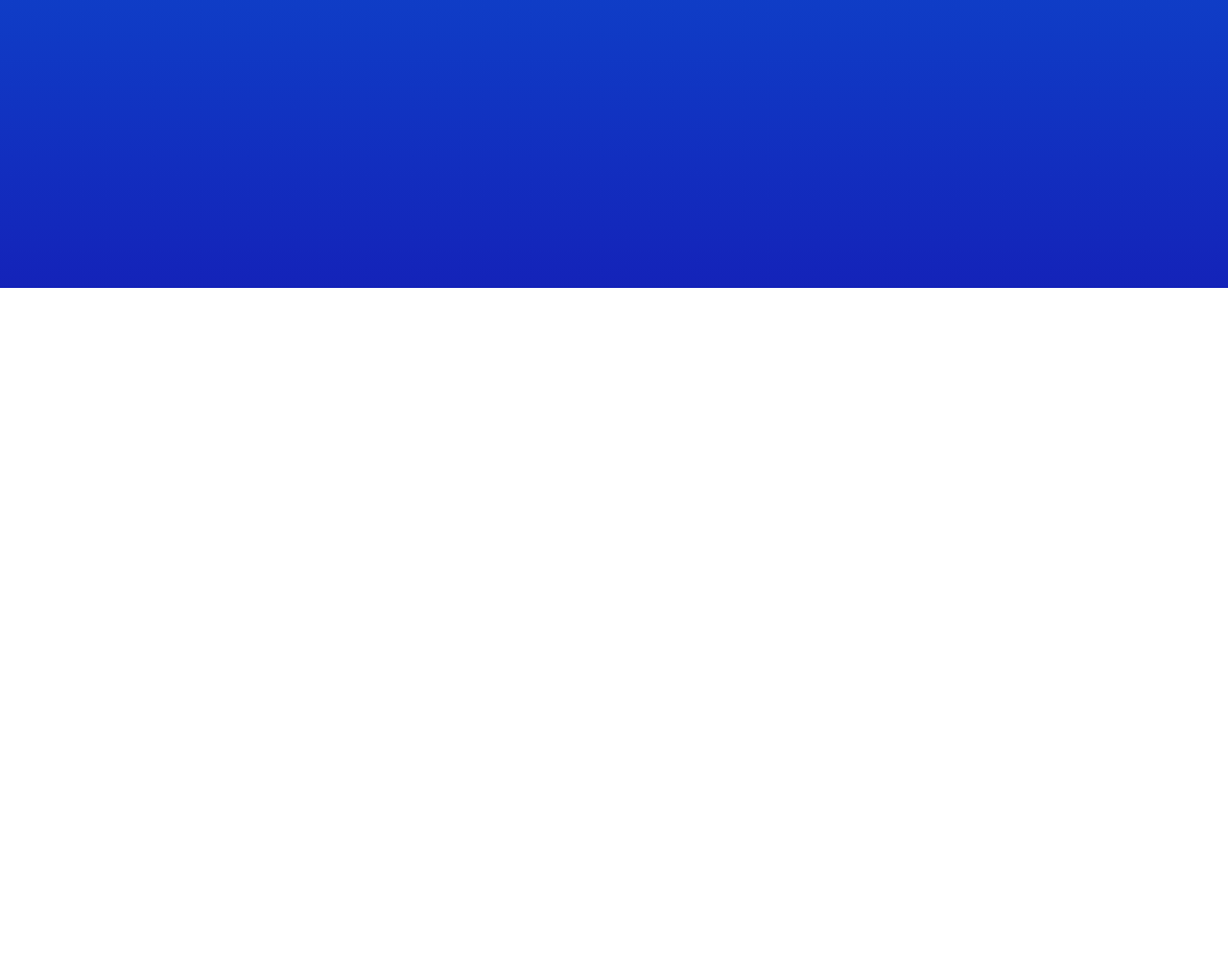
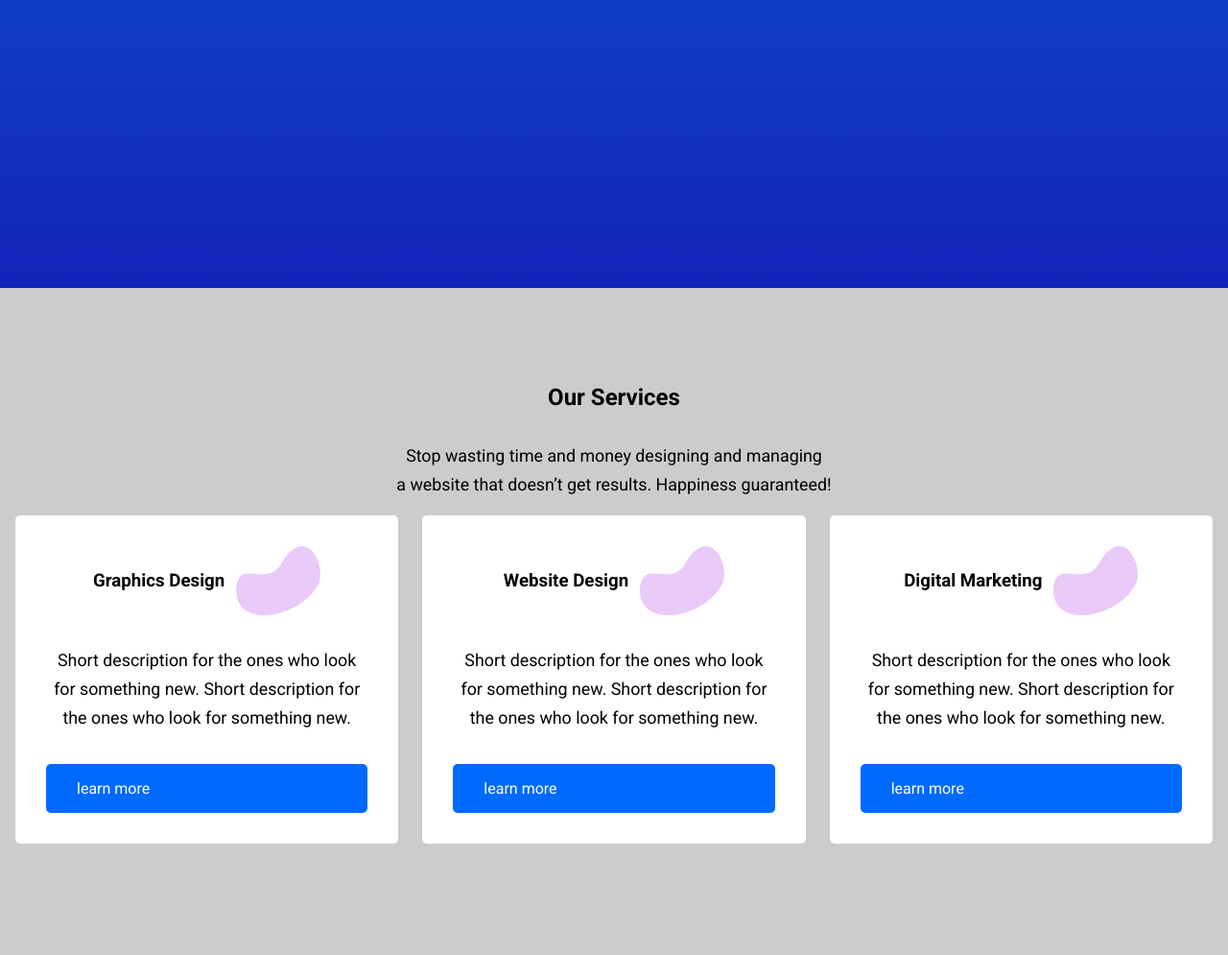
Before and after one commit to custodiobjj97/smash, a plain HTML site: page index.html in a window 1280 px wide. Shown: the part 700-1695 px from the top of the page at 96% size. Before the commit the page ends 1000 px from the top, so only its background shows below. Drawn offline with Linux system fonts and the light colour scheme.

Commit message:
update first

```diff
--- a/css/global/global.css
+++ b/css/global/global.css
@@ -9,6 +9,7 @@
     --color-primary:hsl(215, 100%, 50%);
     --color-white:#fff;
     --color-gradient:linear-gradient(#0c52e7, #0c4ecf, #1423b9);
+    --color-gray:#ccc;
 }
 a{
     text-decoration: none;
--- /dev/null
+++ b/css/service/service.css
@@ -0,0 +1,59 @@
+.service{
+    padding: 100px 0;
+    background-color: var(--color-gray);
+}
+
+.service h2{
+    text-align: center;
+    margin-bottom: 2rem;
+}
+
+.service p{
+    text-align: center;
+    font-size: 1.115rem;
+    line-height: 1.7;
+}
+
+
+.group-box{
+    display: grid;
+    grid-template-columns: 1fr;
+    gap: 22px;
+}
+
+.group-box .box{
+    display: flex;
+
+    flex-direction: column;
+    width: 100%;
+    background-color: var(--color-white);
+    padding: 2rem;
+    border-radius: 5px;
+
+}
+
+.box span{
+    display: flex;
+    align-items: center;
+    justify-content: center;
+    gap: 12px;
+    margin-bottom: 2rem;
+}
+.box p{
+    margin-bottom: 2rem;
+}
+
+.box a{
+    padding: 1rem 2rem;
+    background-color: var(--color-primary);
+    color: var(--color-white);
+    border-radius: 5px;
+}
+@media (min-width:920px){
+    .group-box{
+        padding: 1rem;
+        grid-template-columns: repeat(3,1fr);
+        align-items: center;
+        gap: 25px;
+    }
+}
--- a/css/style.css
+++ b/css/style.css
@@ -6,3 +6,6 @@
 
 /*home*/
 @import "home/home.css";
+
+/*service*/
+@import "service/service.css";
--- a/index.html
+++ b/index.html
@@ -79,6 +79,35 @@
                 </div>
             </div>
         </section>
+        <!--service-->
+        <section class="service">
+            <h2>Our Services</h2>
+            <p>Stop wasting time and money designing and managing <br>
+            a website that doesn’t get results. Happiness guaranteed!</p>
+            <div class="group-box">
+                <div class="box">
+                    <span><h3>Graphics Design </h3><img src="images/f-shape-1.svg" alt=""></span>
+                    <p>Short description for the ones who look for something new. Short description for the ones who look for something new.</p>
+                    <a href="#">learn more</a>
+                </div>
+                <div class="box">
+                    <span>
+                        <h3>Website Design </h3><img src="images/f-shape-1.svg" alt="">
+                    </span>
+                    <p>Short description for the ones who look for something new. Short description for the ones who look for something new.
+                    </p>
+                    <a href="#">learn more</a>
+                </div>
+                <div class="box">
+                    <span>
+                        <h3>Digital Marketing</h3><img src="images/f-shape-1.svg" alt="">
+                    </span>
+                    <p>Short description for the ones who look for something new. Short description for the ones who look for something new.
+                    </p>
+                    <a href="#">learn more</a>
+                </div>
+            </div>
+        </section>
     </main>
     <script type="module" src="js/script.js"></script>
 </body>
```
Also changed, not shown: images/f-shape-1 (1).svg (added).
